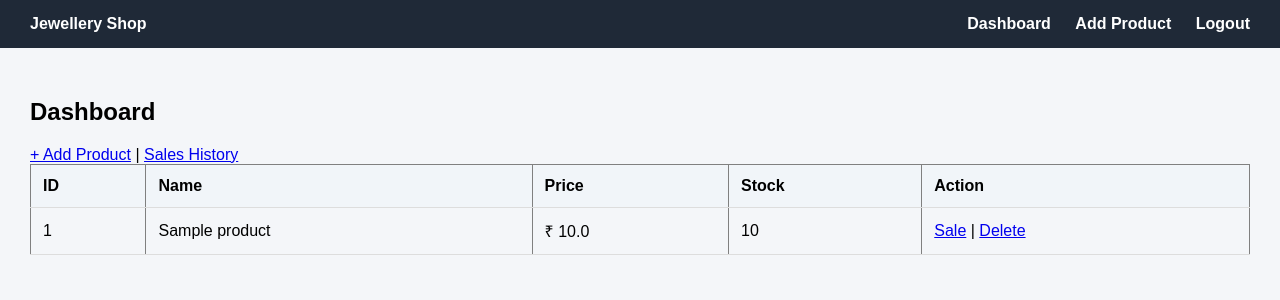
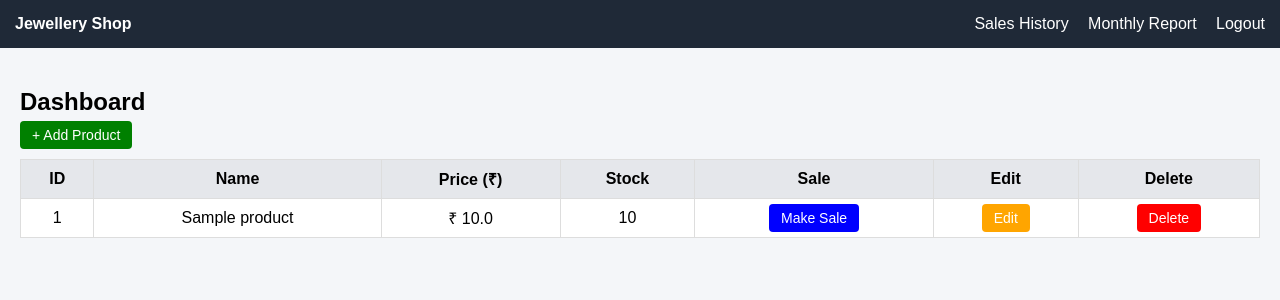
Before and after one commit to rajeshakela0909-cloud/jewellery-shop, a Flask app: page /dashboard in a window 1280 px wide. Shown: the top 300 px of the page. Run offline with Flask 3, Linux system fonts and the light colour scheme; the visitor is signed in with stand-in values (Sample User, id 1); tables that the repository leaves empty hold one stand-in row (values such as "Sample post").

Commit message:
Update dashboard.html

```diff
--- a/templates/dashboard.html
+++ b/templates/dashboard.html
@@ -1,18 +1,112 @@
-{% extends "base.html" %}
-{% block content %}
+<!DOCTYPE html>
+<html>
+<head>
+    <title>Dashboard</title>
+    <style>
+        body {
+            font-family: Arial, sans-serif;
+            background-color: #f4f6f9;
+            margin: 0;
+        }
+
+        .navbar {
+            background: #1f2937;
+            padding: 15px;
+            color: white;
+            display: flex;
+            justify-content: space-between;
+        }
+
+        .navbar a {
+            color: white;
+            text-decoration: none;
+            margin-left: 15px;
+        }
+
+        .container {
+            padding: 20px;
+        }
+
+        h2 {
+            margin-bottom: 10px;
+        }
+
+        .btn {
+            padding: 6px 12px;
+            text-decoration: none;
+            border-radius: 4px;
+            font-size: 14px;
+        }
+
+        .btn-add {
+            background: green;
+            color: white;
+        }
+
+        .btn-sale {
+            background: blue;
+            color: white;
+        }
+
+        .btn-edit {
+            background: orange;
+            color: white;
+        }
+
+        .btn-delete {
+            background: red;
+            color: white;
+        }
+
+        table {
+            width: 100%;
+            border-collapse: collapse;
+            background: white;
+        }
+
+        th, td {
+            border: 1px solid #ddd;
+            padding: 8px;
+            text-align: center;
+        }
+
+        th {
+            background: #e5e7eb;
+        }
+
+        .top-buttons {
+            margin-bottom: 15px;
+        }
+    </style>
+</head>
+<body>
+
+<div class="navbar">
+    <div><b>Jewellery Shop</b></div>
+    <div>
+        <a href="{{ url_for('sales_history') }}">Sales History</a>
+        <a href="{{ url_for('monthly_report') }}">Monthly Report</a>
+        <a href="{{ url_for('logout') }}">Logout</a>
+    </div>
+</div>
+
+<div class="container">
 
     <h2>Dashboard</h2>
 
-<a href="/add">+ Add Product</a> |
-<a href="/sales">Sales History</a>
+    <div class="top-buttons">
+        <a href="{{ url_for('add_product') }}" class="btn btn-add">+ Add Product</a>
+    </div>
 
-<table border="1" width="100%" cellpadding="8">
+    <table>
         <tr>
             <th>ID</th>
             <th>Name</th>
-    <th>Price</th>
+            <th>Price (₹)</th>
             <th>Stock</th>
-    <th>Action</th>
+            <th>Sale</th>
+            <th>Edit</th>
+            <th>Delete</th>
         </tr>
 
         {% for product in products %}
@@ -22,11 +116,27 @@
             <td>₹ {{ product.price }}</td>
             <td>{{ product.stock }}</td>
             <td>
-        <a href="/sale/{{ product.id }}">Sale</a> |
-        <a href="/delete/{{ product.id }}">Delete</a>
+                <a href="{{ url_for('sale', id=product.id) }}" class="btn btn-sale">
+                    Make Sale
+                </a>
+            </td>
+            <td>
+                <a href="{{ url_for('edit_product', id=product.id) }}" class="btn btn-edit">
+                    Edit
+                </a>
+            </td>
+            <td>
+                <a href="{{ url_for('delete_product', id=product.id) }}"
+                   onclick="return confirm('Are you sure?')"
+                   class="btn btn-delete">
+                    Delete
+                </a>
             </td>
         </tr>
         {% endfor %}
     </table>
 
-{% endblock %}
+</div>
+
+</body>
+</html>
```
Lines whose indentation alone changed are shown as unchanged.
